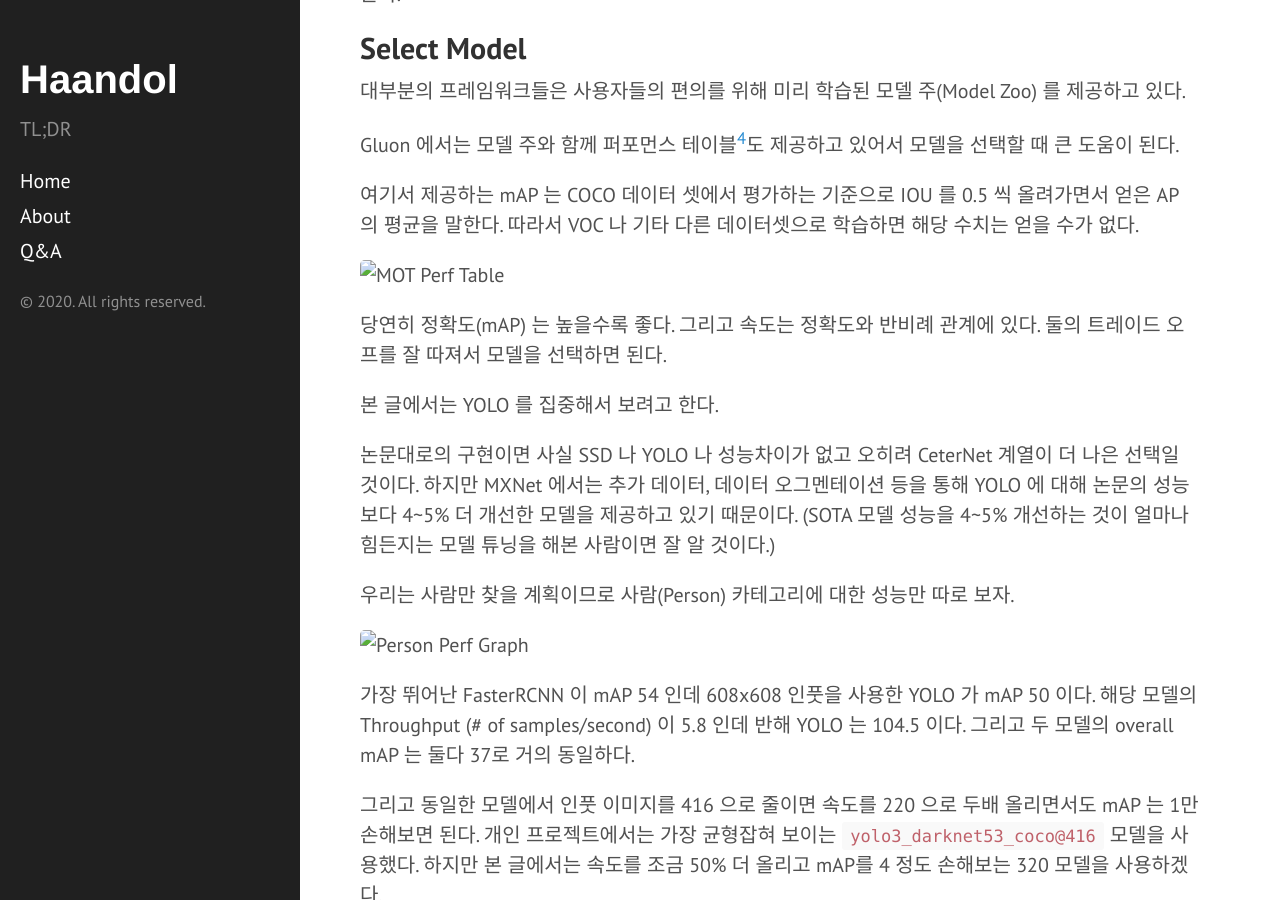
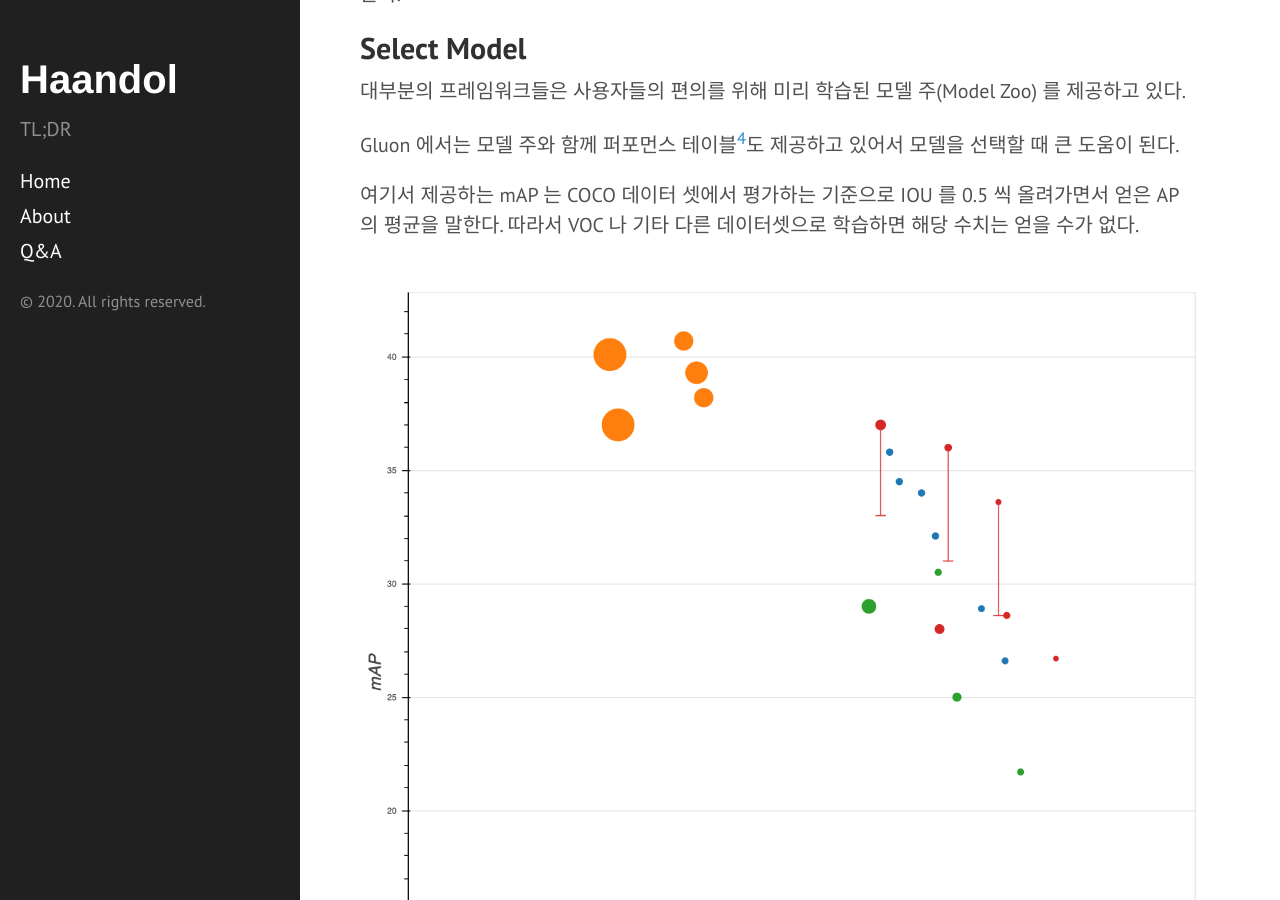
Before and after one commit to haandol/haandol.github.com, a Jekyll site: the page built from _posts/2020-02-22-object-detection-using-pretrained-model.md, in a window 1280 px wide and 900 px high, scrolled down 647 px. Built offline with Jekyll 4.4.1, drawn with Linux system fonts in a browser that asks for light colours; comment, search, counter and statistics services are not loaded.

Commit message:
fix img src

```diff
--- a/_posts/2020-02-22-object-detection-using-pretrained-model.md
+++ b/_posts/2020-02-22-object-detection-using-pretrained-model.md
@@ -30,7 +30,7 @@ Gluon 에서는 모델 주와 함께 퍼포먼스 테이블[^4]도 제공하고
 
 여기서 제공하는 mAP 는 COCO 데이터 셋에서 평가하는 기준으로 IOU 를 0.5 씩 올려가면서 얻은 AP 의 평균을 말한다. 따라서 VOC 나 기타 다른 데이터셋으로 학습하면 해당 수치는 얻을 수가 없다.
 
-![MOT Perf Table](assets/img/20200222/bokeh_plot.png)
+![MOT Perf Table](/assets/img/20200222/bokeh_plot.png)
 
 당연히 정확도(mAP) 는 높을수록 좋다. 그리고 속도는 정확도와 반비례 관계에 있다. 둘의 트레이드 오프를 잘 따져서 모델을 선택하면 된다.
 
@@ -40,7 +40,7 @@ Gluon 에서는 모델 주와 함께 퍼포먼스 테이블[^4]도 제공하고
 
 우리는 사람만 찾을 계획이므로 사람(Person) 카테고리에 대한 성능만 따로 보자.
 
-![Person Perf Graph](assets/img/20200222/categorical_perf.png)
+![Person Perf Graph](/assets/img/20200222/categorical_perf.png)
 
 가장 뛰어난 FasterRCNN 이 mAP 54 인데 608x608 인풋을 사용한 YOLO 가 mAP 50 이다. 해당 모델의 Throughput (# of samples/second) 이 5.8 인데 반해 YOLO 는 104.5 이다. 그리고 두 모델의 overall mAP 는 둘다 37로 거의 동일하다.
 
@@ -74,7 +74,7 @@ plt.show()
 모든 작업을 MXNet 의 NDArray 로 비동기로 처리할 수 있다면 0.1 내외로 걸리겠지만 동기방식의 로직이 들어가는 순간 작업을 기다리게 되고 설명한대로 0.7초 내외로 걸리게 된다.
 (class_IDs 를 print 로 찍어보기만 하면 바로 알 수 있다)
 
-![YOLO@416 result](assets/images/20200222/fig1.png)
+![YOLO@416 result](/assets/images/20200222/fig1.png)
 
 YOLO 는 FCL(Fully Connected Layer) 가 없기 때문에 다양한 크기의 이미지를 입력받아서 처리할 수 있다. (대신 320, 416, 608 처럼 32의 배수여야 하고, 추가로 논문의 의도를 생각해봤을땐 13x13 처럼 마지막 풀링이 레이어가 끝났을 때 홀수로 구성되도록(416, 512, 608) 하는 것이 좋다.)
 
@@ -82,7 +82,7 @@ YOLO 는 FCL(Fully Connected Layer) 가 없기 때문에 다양한 크기의 이
 
 아래는 동일한 코드에 short 를 608 로만 바꿔준 결과이다. 오렌지, 바나나 등의 더 작은 물체들을 찾아내는 모습을 확인할 수 있다. 평균 1.57초 걸린다.
 
-![YOLO@608 result](assets/images/20200222/fig2.png)
+![YOLO@608 result](/assets/images/20200222/fig2.png)
 
 ### Detect Person Only
 
```
